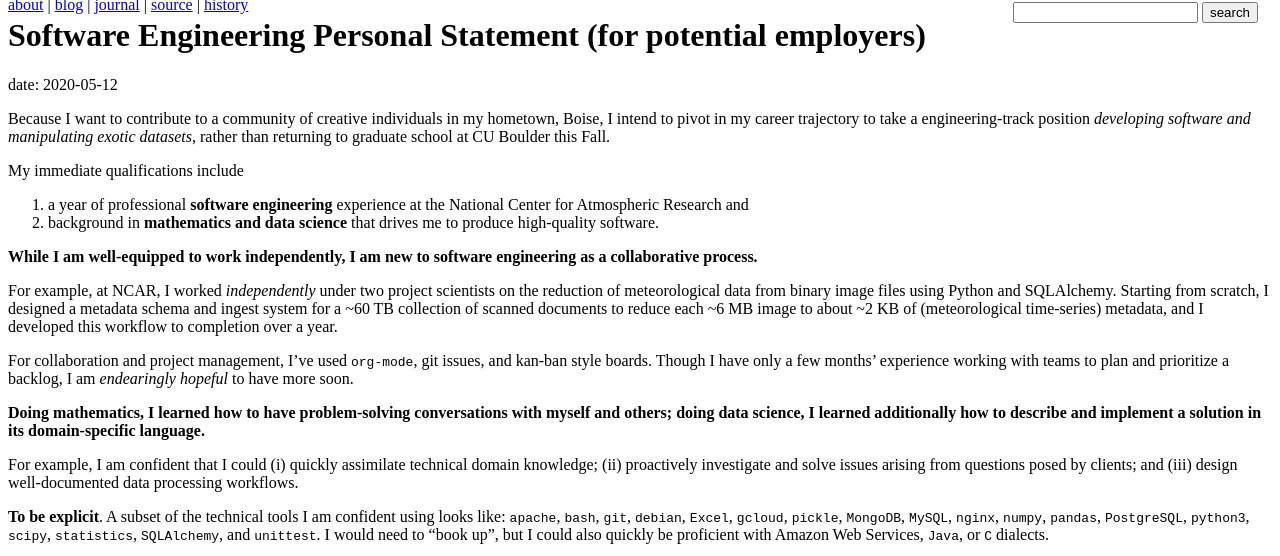
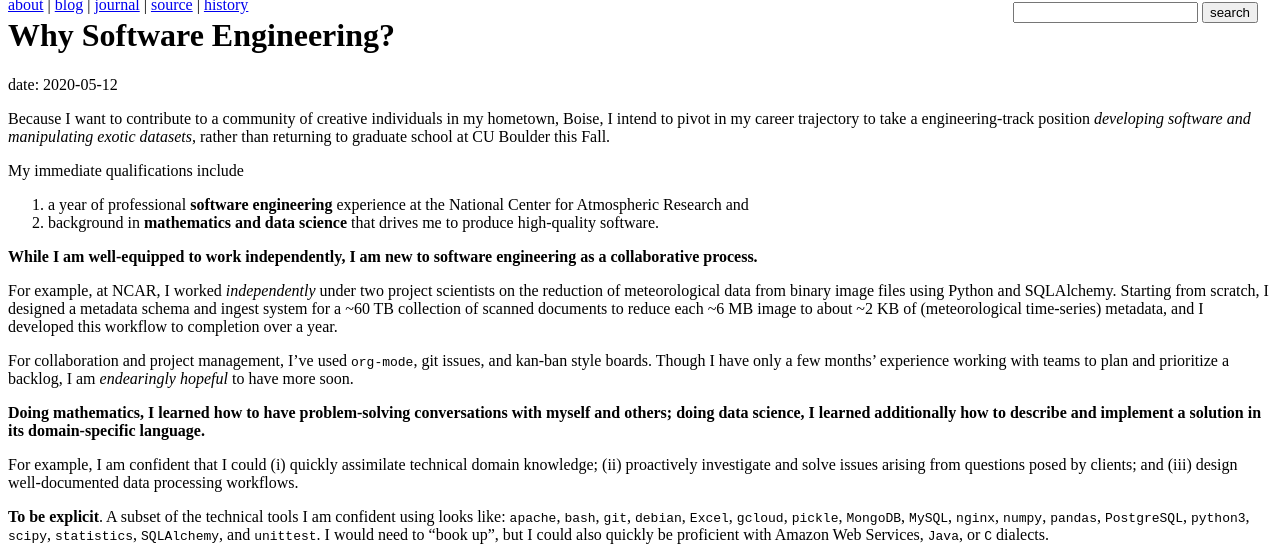
Before and after one commit to coltongrainger/blog, a Jekyll site: the page built from _posts/2020-05-12-software-engineering-personal-statement.md, in a window 1280 px wide, cut to the strip 112-668 px from the top of the page. Built offline with Jekyll 4.4.1, drawn with Linux system fonts in a browser that asks for light colours; our own code applies the rules of GitHub Pages for plain Markdown files.

Commit message:
Rename again.

```diff
--- a/_posts/2020-05-12-software-engineering-personal-statement.md
+++ b/_posts/2020-05-12-software-engineering-personal-statement.md
@@ -1,5 +1,5 @@
 ---
-title: "Software Engineering Personal Statement (for potential employers)"
+title: Why Software Engineering?
 author: Colton Grainger
 date: 2020-05-12
 ---
```
